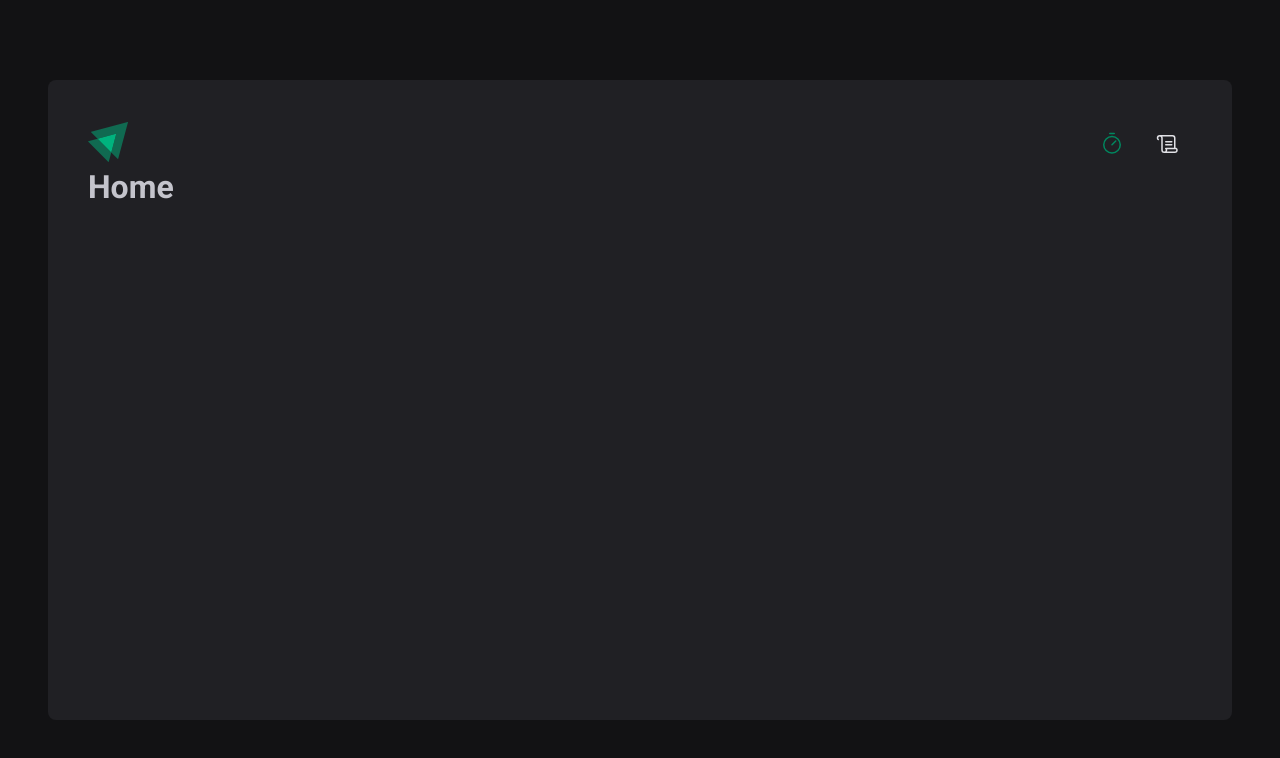
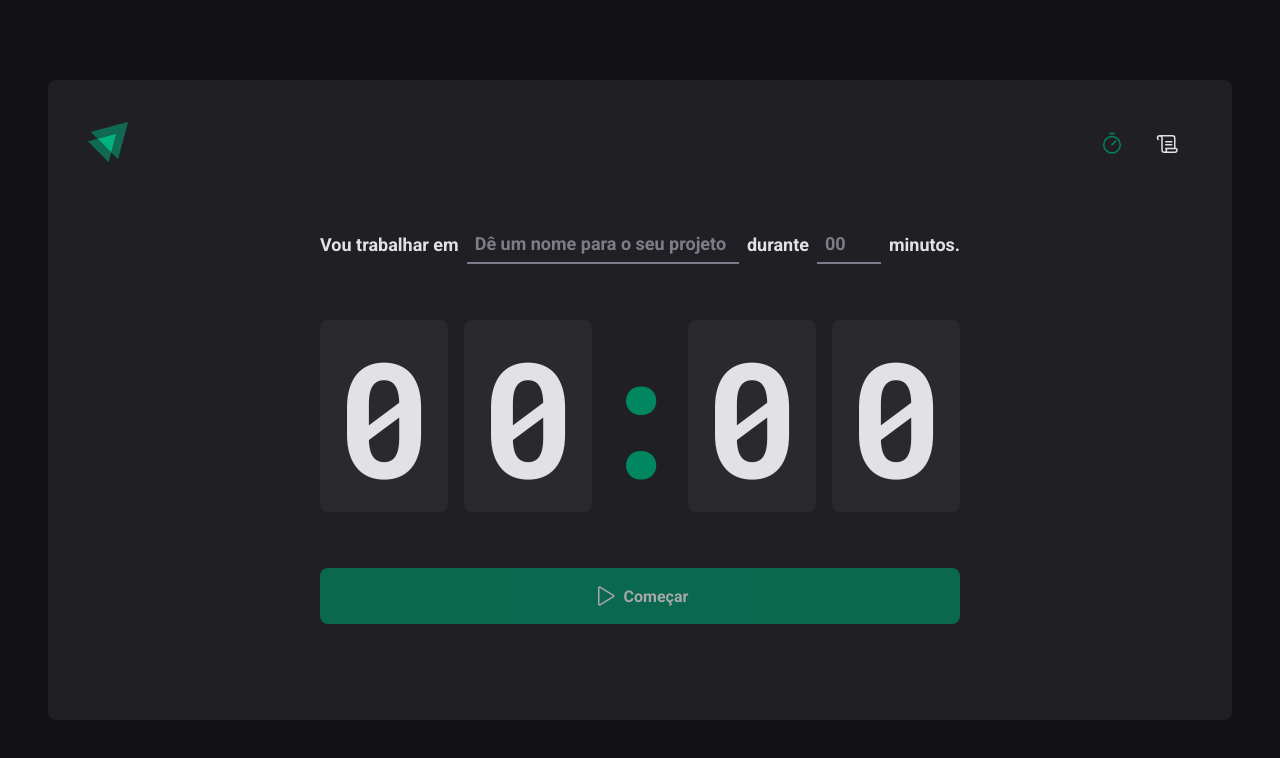
Before and after one commit to StealthWorm/02-ignite-timer, a React (Vite) app: page / in a window 1280 px wide. Shown: the top 758 px of the page. Built offline with nearby package versions, Linux system fonts and the light colour scheme.

Commit message:
feat: finished Screens nad Routes

```diff
--- a/src/Router.tsx
+++ b/src/Router.tsx
@@ -1,7 +1,8 @@
 import { Routes, Route } from 'react-router-dom'
+
+import { DefaultLayout } from './layouts/DefaultLayout'
+import { History } from './pages/History'
 import { Home } from './pages/Home'
-import { History } from './pages/history'
-import { DefaultLayout } from './layouts/DefaultLayout'
 
 export function Router() {
   return (
--- a/src/pages/History.tsx
+++ /dev/null
@@ -1,3 +0,0 @@
-export function History() {
-  return <h1>history</h1>
-}
--- /dev/null
+++ b/src/pages/History/index.tsx
@@ -0,0 +1,80 @@
+import { HistoryContainer, HistoryList, Status } from './styles'
+
+export function History() {
+  return (
+    <HistoryContainer>
+      <h1>Meu histórico</h1>
+
+      <HistoryList>
+        <table>
+          <thead>
+            <tr>
+              <th>Tarefa</th>
+              <th>Duração</th>
+              <th>Duração</th>
+              <th>Status</th>
+            </tr>
+          </thead>
+          <tbody>
+            <tr>
+              <td>Tarefa</td>
+              <td>20 minutos</td>
+              <td>Há 2 meses</td>
+              <td>
+                <Status statusColor="green">Concluído</Status>
+              </td>
+            </tr>
+            <tr>
+              <td>Tarefa</td>
+              <td>20 minutos</td>
+              <td>Há 2 meses</td>
+              <td>
+                <Status statusColor="green">Concluído</Status>
+              </td>
+            </tr>
+            <tr>
+              <td>Tarefa</td>
+              <td>20 minutos</td>
+              <td>Há 2 meses</td>
+              <td>
+                <Status statusColor="green">Concluído</Status>
+              </td>
+            </tr>
+            <tr>
+              <td>Tarefa</td>
+              <td>20 minutos</td>
+              <td>Há 2 meses</td>
+              <td>
+                <Status statusColor="green">Concluído</Status>
+              </td>
+            </tr>
+            <tr>
+              <td>Tarefa</td>
+              <td>20 minutos</td>
+              <td>Há 2 meses</td>
+              <td>
+                <Status statusColor="green">Concluído</Status>
+              </td>
+            </tr>
+            <tr>
+              <td>Tarefa</td>
+              <td>20 minutos</td>
+              <td>Há 2 meses</td>
+              <td>
+                <Status statusColor="red">Interrompido</Status>
+              </td>
+            </tr>
+            <tr>
+              <td>Tarefa</td>
+              <td>20 minutos</td>
+              <td>Há 2 meses</td>
+              <td>
+                <Status statusColor="yellow">Em andamento</Status>
+              </td>
+            </tr>
+          </tbody>
+        </table>
+      </HistoryList>
+    </HistoryContainer>
+  )
+}
--- /dev/null
+++ b/src/pages/History/styles.ts
@@ -0,0 +1,84 @@
+import styled from 'styled-components'
+
+export const HistoryContainer = styled.main`
+  flex: 1;
+  padding: 3.5rem;
+  display: flex;
+  height: 90%;
+  flex-direction: column;
+  h1 {
+    font-size: 1.5rem;
+    color: ${(props) => props.theme['gray-100']};
+  }
+`
+
+export const HistoryList = styled.div`
+  flex: 1;
+  overflow: auto;
+  margin-top: 2rem;
+  table {
+    width: 100%;
+    border-collapse: collapse;
+    min-width: 600px;
+
+    th {
+      background-color: ${(props) => props.theme['gray-600']};
+      padding: 1rem;
+      text-align: left;
+      color: ${(props) => props.theme['gray-100']};
+      font-size: 0.875rem;
+      line-height: 1.6;
+      position: sticky;
+      top: 0;
+
+      &:first-child {
+        border-top-left-radius: 8px;
+        padding-left: 1.5rem;
+      }
+      &:last-child {
+        border-top-right-radius: 8px;
+        padding-right: 1.5rem;
+      }
+    }
+
+    td {
+      background-color: ${(props) => props.theme['gray-700']};
+      border-top: 4px solid ${(props) => props.theme['gray-800']};
+      padding: 1rem;
+      font-size: 0.875rem;
+      line-height: 1.6;
+
+      &:first-child {
+        width: 50%;
+        padding-left: 1.5rem;
+      }
+      &:last-child {
+        padding-right: 1.5rem;
+      }
+    }
+  }
+`
+// * as const define que o conteudo das strings vai ser invariável. Permitindo usar como chave
+const STATUS_COLORS = {
+  yellow: 'yellow-500',
+  green: 'green-500',
+  red: 'red-500',
+} as const
+
+interface StatusProps {
+  statusColor: keyof typeof STATUS_COLORS
+}
+
+export const Status = styled.span<StatusProps>`
+  display: flex;
+  align-items: center;
+  gap: 0.5rem;
+
+  &::before {
+    content: '';
+    width: 0.5rem;
+    height: 0.5rem;
+    border-radius: 9999px;
+    background: ${(props) => props.theme[STATUS_COLORS[props.statusColor]]};
+  }
+`
--- a/src/pages/Home.tsx
+++ /dev/null
@@ -1,7 +0,0 @@
-export function Home() {
-  return (
-    <div>
-      <h1>Home</h1>
-    </div>
-  )
-}
--- /dev/null
+++ b/src/pages/Home/index.tsx
@@ -0,0 +1,59 @@
+import { Play } from '@phosphor-icons/react'
+
+import {
+  CountdownContainer,
+  FormContainer,
+  HomeContainer,
+  MinutesAmountInput,
+  Separator,
+  StartCountdownButton,
+  TaskInput,
+} from './styles'
+
+export function Home() {
+  return (
+    <HomeContainer>
+      <form>
+        <FormContainer>
+          <label htmlFor="task">Vou trabalhar em</label>
+          <TaskInput
+            id="task"
+            list="task-suggestions"
+            placeholder="Dê um nome para o seu projeto"
+          />
+
+          <datalist id="task-suggestions">
+            <option value="Projeto 1" />
+            <option value="Projeto 2" />
+            <option value="Projeto 3" />
+          </datalist>
+
+          <label htmlFor="minutesAmount">durante</label>
+          <MinutesAmountInput
+            type="number"
+            id="minutesAmount"
+            placeholder="00"
+            step={5}
+            min={5}
+            max={60}
+          />
+
+          <span>minutos.</span>
+        </FormContainer>
+
+        <CountdownContainer>
+          <span>0</span>
+          <span>0</span>
+          <Separator>:</Separator>
+          <span>0</span>
+          <span>0</span>
+        </CountdownContainer>
+
+        <StartCountdownButton disabled type="submit">
+          <Play size={24} />
+          Começar
+        </StartCountdownButton>
+      </form>
+    </HomeContainer>
+  )
+}
--- /dev/null
+++ b/src/pages/Home/styles.ts
@@ -0,0 +1,110 @@
+import styled from 'styled-components'
+
+export const HomeContainer = styled.main`
+  flex: 1;
+  display: flex;
+  flex-direction: column;
+  align-items: center;
+  justify-content: center;
+
+  form {
+    display: flex;
+    flex-direction: column;
+    align-items: center;
+    gap: 3.5rem;
+  }
+`
+
+export const FormContainer = styled.div`
+  width: 100%;
+  display: flex;
+  align-items: center;
+  justify-content: center;
+  gap: 0.5rem;
+  color: ${(props) => props.theme['gray-100']};
+  font-size: 1.125rem;
+  font-weight: bold;
+  flex-wrap: wrap;
+`
+const BaseInput = styled.input`
+  background: transparent;
+  height: 2.5rem;
+  border: 0;
+  border-bottom: 2px solid ${(props) => props.theme['gray-500']};
+  font-weight: bold;
+  font-size: 1.125rem;
+  padding: 0 0.5rem;
+  color: ${(props) => props.theme['gray-100']};
+
+  &:focus {
+    box-shadow: none;
+    border-color: ${(props) => props.theme['green-500']};
+  }
+  &::placeholder {
+    color: ${(props) => props.theme['gray-500']};
+  }
+`
+
+export const TaskInput = styled(BaseInput)`
+  flex: 1;
+
+  &::-webkit-calendar-picker-indicator {
+    display: none !important;
+  }
+`
+
+export const MinutesAmountInput = styled(BaseInput)`
+  width: 4rem;
+`
+
+export const CountdownContainer = styled.div`
+  font-family: 'Roboto Mono', monospace;
+  font-size: 10rem;
+  line-height: 8rem;
+  color: ${(props) => props.theme['gray-100']};
+
+  display: flex;
+  gap: 1rem;
+
+  span {
+    background: ${(props) => props.theme['gray-700']};
+    padding: 2rem 1rem;
+    border-radius: 8px;
+  }
+`
+
+export const Separator = styled.div`
+  padding: 2rem 0;
+  color: ${(props) => props.theme['green-500']};
+  width: 4rem;
+  overflow: hidden;
+  display: flex;
+  justify-content: center;
+`
+
+export const StartCountdownButton = styled.button`
+  width: 100%;
+  border: 0;
+  padding: 1rem;
+  border-radius: 8px;
+
+  display: flex;
+  align-items: center;
+  justify-content: center;
+
+  gap: 0.5rem;
+  font-weight: bold;
+
+  cursor: pointer;
+
+  background: ${(props) => props.theme['green-500']};
+  color: ${(props) => props.theme['gray-100']};
+
+  &:disabled {
+    opacity: 0.7;
+    cursor: not-allowed;
+  }
+  &:not(:disabled):hover {
+    background: ${(props) => props.theme['green-700']};
+  }
+`
--- a/src/styles/global.ts
+++ b/src/styles/global.ts
@@ -15,6 +15,7 @@
   body {
     background: ${(props) => props.theme['gray-900']};
     color: ${(props) => props.theme['gray-300']};
+    -webkit-font-smoothing: antialiased;
   }
 
   body, input, textarea, button {
```
